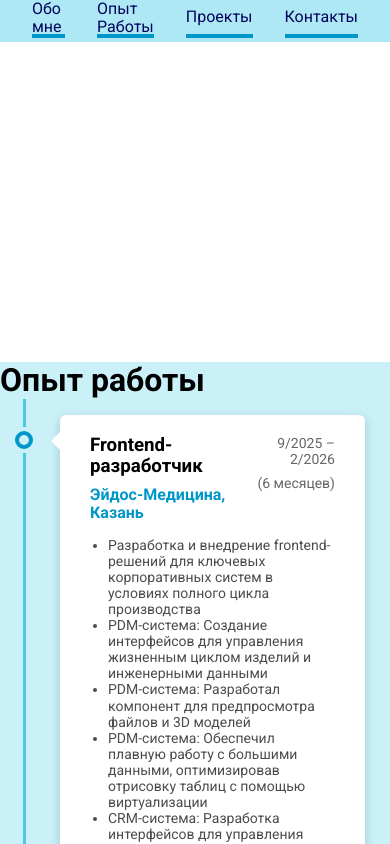
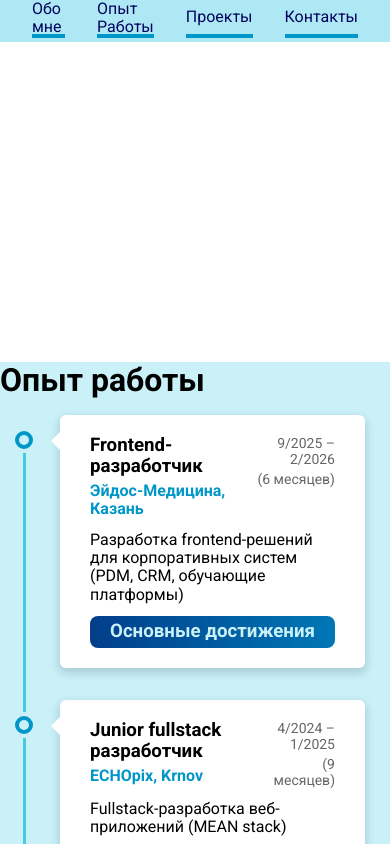
Before and after one commit to kolhov/CV_2, a Vue app: page / in a window 390 px wide. Shown: the top 844 px of the page. Built offline with nearby package versions, Linux system fonts and the light colour scheme.

Commit message:
update jobs

```diff
--- /dev/null
+++ b/src/components/collapsible/Collapsible.vue
@@ -0,0 +1,70 @@
+<script setup lang="ts">
+import { computed, ref, watch } from "vue";
+
+interface CollapsibleProps {
+  title: string;
+}
+defineProps<CollapsibleProps>();
+
+const bodyEl = ref<HTMLElement>();
+const isOpen = ref<boolean>(false);
+
+function changeVisibility() {
+  isOpen.value = !isOpen.value;
+}
+
+watch(isOpen, (isOpen) => {
+  isOpen && bodyEl.value?.classList.add("body--active");
+  !isOpen && bodyEl.value?.classList.remove("body--active");
+});
+</script>
+
+<template>
+  <div class="collapsible">
+    <button class="collapsible__btn" @click="changeVisibility">
+      <h3 class="collapsible__title">{{ title }}</h3>
+    </button>
+    <div ref="bodyEl" class="collapsible__body">
+      <div class="collapsible__inner">
+        <slot></slot>
+      </div>
+    </div>
+  </div>
+</template>
+
+<style lang="scss" scoped>
+.collapsible {
+  width: 100%;
+
+  &__btn {
+    width: 100%;
+    background: linear-gradient(to right, $main-2, $main-3);
+    border: none;
+    border-radius: $main-round;
+    cursor: pointer;
+
+    &:hover {
+      opacity: 0.85;
+    }
+  }
+
+  &__body {
+    display: grid;
+    grid-template-rows: 0fr;
+    transition: grid-template-rows 0.2s ease-in;
+  }
+
+  &__inner {
+    overflow: hidden;
+  }
+
+  &__title {
+    color: $main-9;
+    padding: 4px;
+  }
+}
+
+.body--active {
+  grid-template-rows: 1fr;
+}
+</style>
--- a/src/components/jobs/Jobs.vue
+++ b/src/components/jobs/Jobs.vue
@@ -1,15 +1,13 @@
 <script setup lang="ts">
-import type { Job } from "@/lib/locale.types";
-
-defineProps<{ data: Job[] }>();
+import { strings } from "@/data";
+import Collapsible from "../collapsible/Collapsible.vue";
+import Timeline from "../timeline/Timeline.vue";
 </script>
 
 <template>
-  <div>
-    <h1>Опыт работы</h1>
-  </div>
-  <div class="timeline">
-    <div v-for="(job, index) in data" :key="index" class="container right">
+  <div id="jobs">
+    <h1>{{ strings.page.work }}</h1>
+    <Timeline v-for="(job, index) in strings.jobs.reverse()" :key="index">
       <div class="content">
         <component :is="job.icon" class="content__icon" />
         <div class="content__body">
@@ -23,12 +21,17 @@ defineProps<{ data: Job[] }>();
               <p>{{ job.months }}</p>
             </span>
           </div>
-          <ul class="body__list">
-            <li v-for="(x, index) in job.achievements" :key="index">{{ x }}</li>
-          </ul>
+          {{ job.responsible }}
+          <collapsible :title="strings.page.achievements">
+            <ul class="body__list">
+              <li v-for="(x, index) in job.achievements" :key="index">
+                {{ x }}
+              </li>
+            </ul>
+          </collapsible>
         </div>
       </div>
-    </div>
+    </Timeline>
   </div>
 </template>
 
@@ -40,7 +43,7 @@ defineProps<{ data: Job[] }>();
   &__title {
     display: flex;
     flex-direction: column;
-    gap: 8px;
+    gap: 4px;
   }
 
   &__company {
@@ -53,94 +56,20 @@ defineProps<{ data: Job[] }>();
     text-align: end;
     display: flex;
     flex-direction: column;
-    gap: 8px;
+    gap: 4px;
   }
 }
 
 .body {
   &__list {
+    max-height: inherit;
     opacity: 0.7;
     font-size: 14px;
     padding-left: 18px;
   }
 }
 
-.timeline {
-  display: flex;
-  flex-direction: column-reverse;
-
-  position: relative;
-  max-width: 100%;
-  margin: 0 auto;
-  background-color: $main-9;
-
-  /* The line*/
-  &::after {
-    content: "";
-    position: absolute;
-    width: 3px;
-    background-color: $main-6;
-    top: 0;
-    bottom: 0;
-    left: 10%;
-    margin-left: -8px;
-  }
-}
-
-.container {
-  padding: 16px 30px;
-  position: relative;
-  background-color: inherit;
-  width: 85%;
-
-  /* The circles*/
-  &::after {
-    content: "";
-    position: absolute;
-    width: 10px;
-    height: 10px;
-    background-color: $main-9;
-    border: 4px solid $main-4;
-    box-shadow: 0 0 0 4px $main-9;
-
-    top: 32px;
-    border-radius: 50%;
-    z-index: 4;
-  }
-}
-
-.right {
-  left: 10%;
-
-  /* The arrows */
-  &::before {
-    content: " ";
-    height: 0;
-    position: absolute;
-    top: 32px;
-    width: 0;
-    z-index: 1;
-    left: 22px;
-    border: medium solid white;
-    border-width: 8px 10px 10px 0;
-    border-color: transparent white transparent transparent;
-  }
-
-  /* The circle */
-  &::after {
-    left: -15px;
-  }
-}
-
 .content {
-  padding: 20px 30px;
-  background-color: white;
-  position: relative;
-  border-radius: 6px;
-  -webkit-box-shadow: 0px 4px 10px 1px rgba(34, 60, 80, 0.2);
-  -moz-box-shadow: 0px 4px 10px 1px rgba(34, 60, 80, 0.2);
-  box-shadow: 0px 4px 10px 1px rgba(34, 60, 80, 0.2);
-
   display: flex;
   gap: 24px;
 
@@ -151,39 +80,17 @@ defineProps<{ data: Job[] }>();
 
   &__body {
     width: 100%;
+    gap: 12px;
+    display: flex;
+    flex-direction: column;
   }
 }
 
 @media screen and (max-width: 600px) {
-  .timeline::after {
-    left: 30.5px;
-  }
-
-  .container {
-    width: 100%;
-    padding-left: 60px;
-    padding-right: 25px;
-
-    &::before {
-      left: 51px;
-      border: medium solid white;
-      border-width: 10px 10px 10px 0;
-      border-color: transparent white transparent transparent;
-    }
-  }
-
   .content {
     &__icon {
       display: none;
     }
   }
-
-  .right {
-    left: 0%;
-
-    &::after {
-      left: 15px;
-    }
-  }
 }
 </style>
--- a/src/components/projects/Projects.vue
+++ b/src/components/projects/Projects.vue
@@ -6,7 +6,7 @@ defineProps<{ data: Project[]}>()
 </script>
 
 <template>
-  <div>
+  <div id="projects">
     <h2>Проекты</h2>
     <div class="projects">
       <FlipCard v-for="project in data" :key="project.github">
--- a/src/components/stack/Stack.vue
+++ b/src/components/stack/Stack.vue
@@ -8,7 +8,7 @@ enum StackTabs {
 </script>
 
 <template>
-  <div>
+  <div id="stack">
     <h2>Stack</h2>
 
   </div>
--- /dev/null
+++ b/src/components/timeline/Timeline.vue
@@ -0,0 +1,121 @@
+<script setup lang="ts"></script>
+
+<template>
+  <div class="timeline">
+    <div class="container right">
+      <div class="content">
+        <slot></slot>
+      </div>
+    </div>
+  </div>
+</template>
+
+<style lang="scss" scoped>
+.timeline {
+  position: relative;
+  max-width: 100%;
+  margin: 0 auto;
+  background-color: $main-9;
+
+  /* The line*/
+  &::after {
+    content: "";
+    position: absolute;
+    width: 3px;
+    background-color: $main-6;
+    top: 0;
+    bottom: 0;
+    left: 10%;
+    margin-left: -8px;
+  }
+
+  &:nth-last-child(1)::after {
+    height: 32px;
+  }
+  &:nth-child(2)::after {
+    top: 32px;
+  }
+}
+
+.container {
+  padding: 16px 30px;
+  position: relative;
+  background-color: inherit;
+  width: 85%;
+
+  /* The circles*/
+  &::after {
+    content: "";
+    position: absolute;
+    width: 10px;
+    height: 10px;
+    background-color: $main-9;
+    border: 4px solid $main-4;
+    box-shadow: 0 0 0 4px $main-9;
+
+    top: 32px;
+    border-radius: 50%;
+    z-index: 4;
+  }
+}
+
+.right {
+  left: 10%;
+
+  /* The arrows */
+  &::before {
+    content: " ";
+    height: 0;
+    position: absolute;
+    top: 32px;
+    width: 0;
+    z-index: 1;
+    left: 22px;
+    border: medium solid white;
+    border-width: 8px 10px 10px 0;
+    border-color: transparent white transparent transparent;
+  }
+
+  /* The circle */
+  &::after {
+    left: -15px;
+  }
+}
+
+.content {
+  padding: 20px 30px;
+  background-color: white;
+  position: relative;
+  border-radius: 6px;
+  -webkit-box-shadow: 0px 4px 10px 1px rgba(34, 60, 80, 0.2);
+  -moz-box-shadow: 0px 4px 10px 1px rgba(34, 60, 80, 0.2);
+  box-shadow: 0px 4px 10px 1px rgba(34, 60, 80, 0.2);
+}
+
+@media screen and (max-width: 600px) {
+  .timeline::after {
+    left: 30.5px;
+  }
+
+  .container {
+    width: 100%;
+    padding-left: 60px;
+    padding-right: 25px;
+
+    &::before {
+      left: 51px;
+      border: medium solid white;
+      border-width: 10px 10px 10px 0;
+      border-color: transparent white transparent transparent;
+    }
+  }
+
+  .right {
+    left: 0%;
+
+    &::after {
+      left: 15px;
+    }
+  }
+}
+</style>
--- a/src/data.ts
+++ b/src/data.ts
@@ -11,6 +11,7 @@ export const strings: Profile = {
     pdf: "Скачать PDF",
     gitAd: "Больше на моём GitHub",
     telegram: "Telegram: @faantanka",
+    achievements: 'Основные достижения'
   },
   name: "Ожерельев Олег Валерьевич",
   email: "o.ozherelev.ict@gmail.com",
@@ -36,6 +37,7 @@ export const strings: Profile = {
       position: "Стажёр-разработчик",
       year: "11/2023 – 4/2024",
       months: "(6 месяцев)",
+      responsible: "Fullstack-разработка веб-приложений (MEAN stack)",
       achievements: [
         "Спарсил все данные с WordPress сайта клиента для миграции в базу данных (Python, GraphQL)",
         "Участвовал в разработке коммуникационного модуля для киосков, установленных в разных городах Чехии (TypeScript, Node.js)",
@@ -48,6 +50,9 @@ export const strings: Profile = {
       position: "Junior fullstack разработчик",
       year: "4/2024 – 1/2025",
       months: "(9 месяцев)",
+      responsible:
+        "Fullstack-разработка веб-приложений (MEAN stack)",
+
       achievements: [
         "Коробочное решение генератора сайтов/блогов управляемого через CMS",
         "Собственная CMS система с гибкой настройкой отображения контента и самого сайта/киоска.",
@@ -72,8 +77,9 @@ export const strings: Profile = {
       position: "Frontend-разработчик",
       year: "9/2025 – 2/2026",
       months: "(6 месяцев)",
+      responsible:
+        "Разработка frontend-решений для корпоративных систем (PDM, CRM, обучающие платформы)",
       achievements: [
-        "Разработка и внедрение frontend-решений для ключевых корпоративных систем в условиях полного цикла производства",
         "PDM-система: Создание интерфейсов для управления жизненным циклом изделий и инженерными данными",
         "PDM-система: Разработал компонент для предпросмотра файлов и 3D моделей",
         "PDM-система: Обеспечил плавную работу с большими данными, оптимизировав отрисовку таблиц с помощью виртуализации",
--- a/src/styles/main.scss
+++ b/src/styles/main.scss
@@ -7,3 +7,5 @@ $main-6: #48cae4ff;
 $main-7: #90e0efff;
 $main-8: #ade8f4ff;
 $main-9: #caf0f8ff;
+
+$main-round: 8px;
```
Also changed, not shown: src/lib/locale.types.ts (+5 -3 lines).
